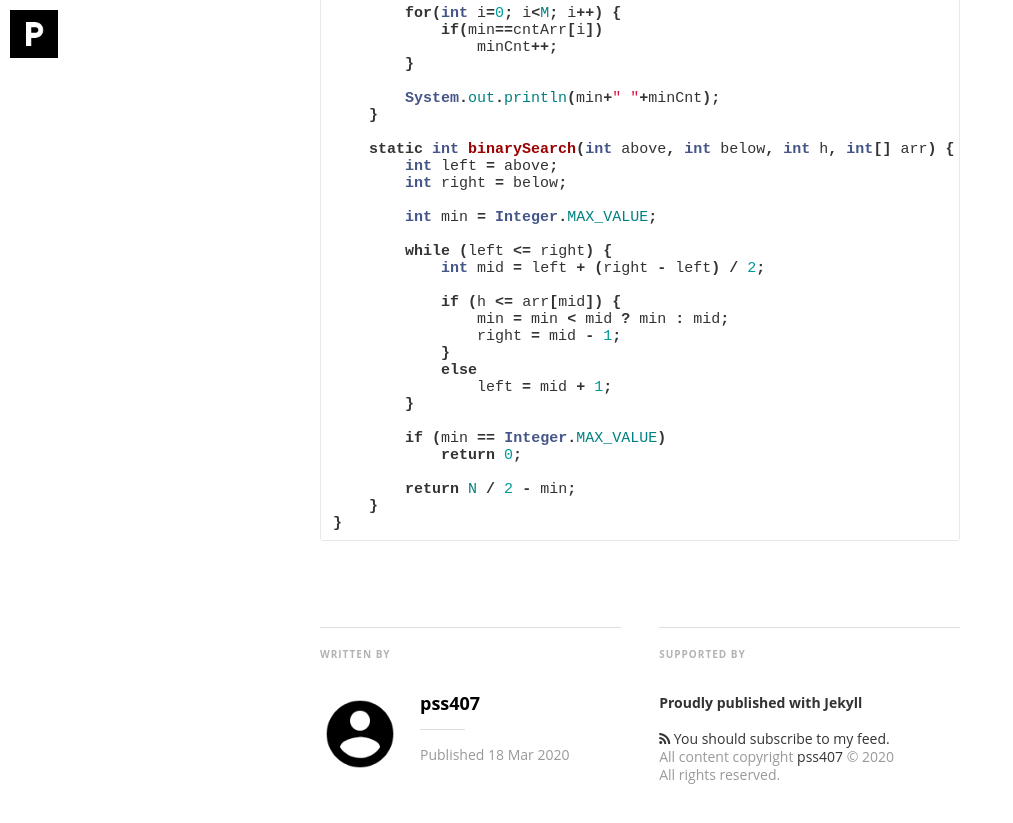
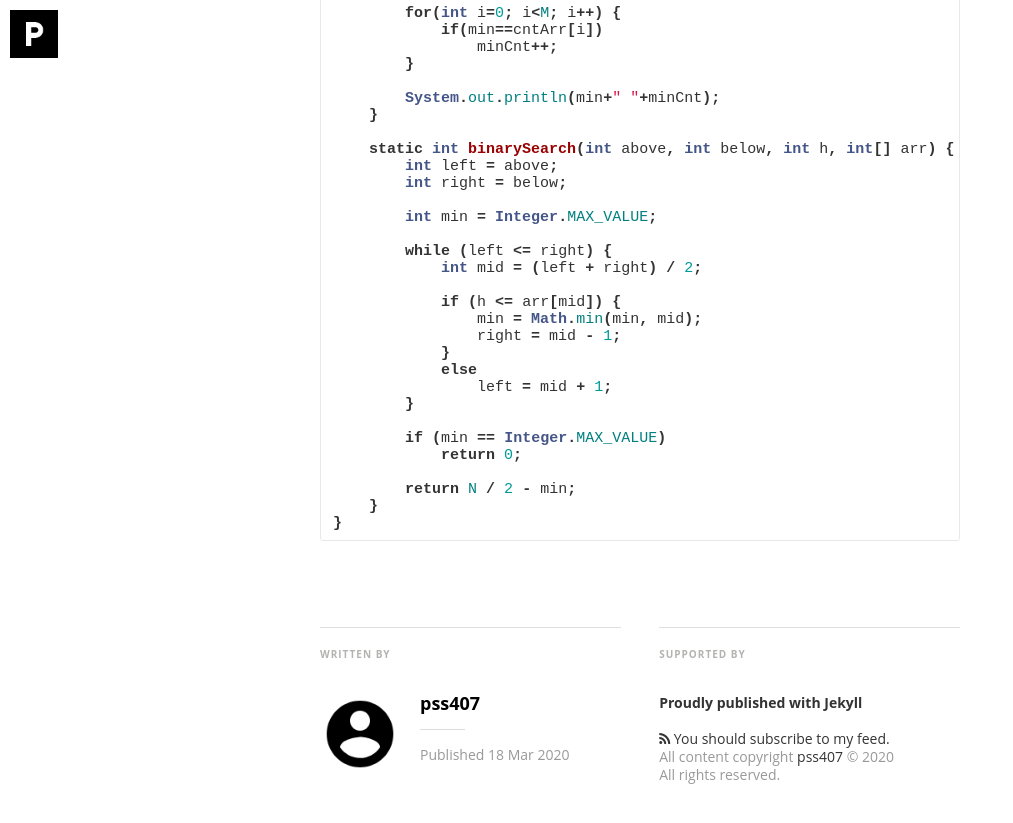
Before and after one commit to pss407/pss407.github.io, a Jekyll site: the page built from _posts/2020-03-18-백준#3020.md, in a window 1280 px wide and 900 px high, scrolled down 4234 px, cut to the strip 0-870 px from the top of the window. Shown: the top 823 px of the strip, without its empty margins (0-1013 px from the left). Built offline with Jekyll 4.4.1, drawn with Linux system fonts in a browser that asks for light colours; nearby versions of some CDN libraries; some web fonts are replaced.

Commit message:
Update 2020-03-18-백준#3020.md

```diff
--- a/_posts/2020-03-18-백준#3020.md
+++ b/_posts/2020-03-18-백준#3020.md
@@ -127,10 +127,10 @@ public class Main {
         int min = Integer.MAX_VALUE;
 
         while (left <= right) {
-            int mid = left + (right - left) / 2;
+            int mid = (left + right) / 2;
 
             if (h <= arr[mid]) {
-                min = min < mid ? min : mid;
+                min = Math.min(min, mid);
                 right = mid - 1;
             }
             else
```
